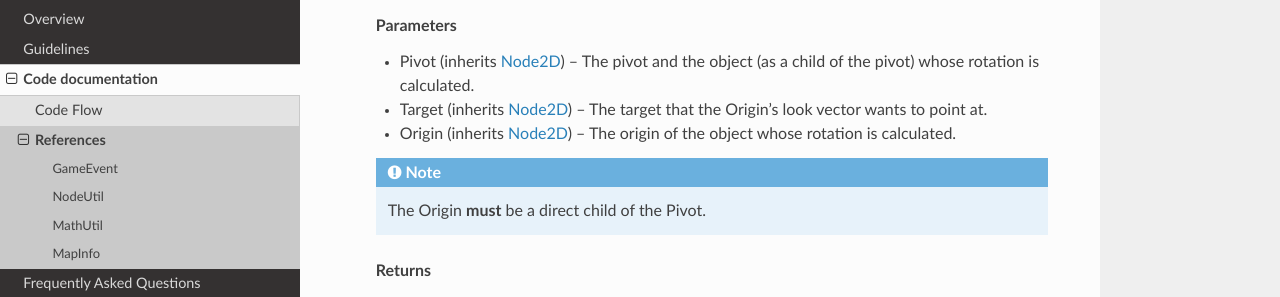
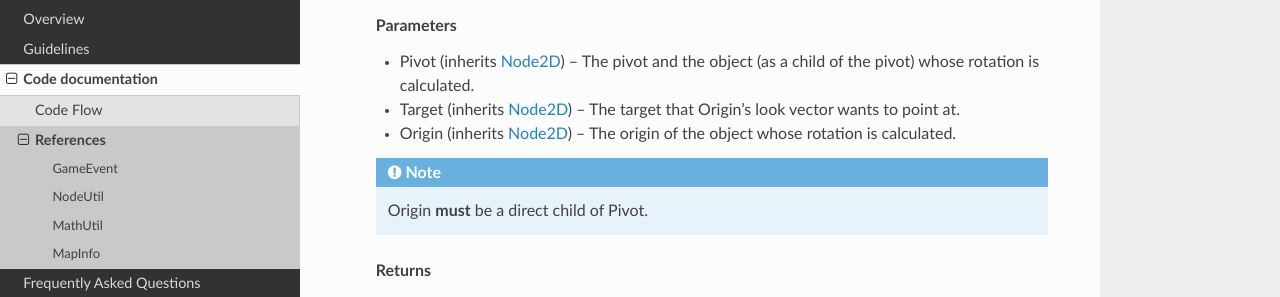
Before and after one commit to Legacy107/Everhunt, a Sphinx documentation site: the page built from docs/references.rst, in a window 1280 px wide and 900 px high, scrolled down 2198 px. Shown: the part 158-455 px from the top of the window. Built offline with Sphinx 7.4.7 and the Read the Docs theme 2.0.0, drawn with Linux system fonts in a browser that asks for light colours.

Commit message:
Resolve issues

```diff
--- a/docs/guidelines.rst
+++ b/docs/guidelines.rst
@@ -29,7 +29,7 @@
     |
     ├─── :term:`docs`
     └─── :term:`src`
-        │    :term:`main.tscn`
+        │    :term:`Main.tscn`
         │
         ├─── :term:`components`
         ├─── :term:`scenes`
@@ -77,7 +77,7 @@
     src : folder
         Containing source codes such as scripts and scenes.
 
-    main.tscn : file
+    Main.tscn : file
         The master scene. In charge of switching between different scenes.
 
     components : folder
--- a/docs/references.rst
+++ b/docs/references.rst
@@ -126,13 +126,13 @@
             - Pivot (inherits `Node2D <https://docs.godotengine.org/en/stable/classes/class_node2d.html>`_) –
               The pivot and the object (as a child of the pivot) whose rotation is calculated.
             - Target (inherits `Node2D <https://docs.godotengine.org/en/stable/classes/class_node2d.html>`_) –
-              The target that the Origin's look vector wants to point at.
+              The target that Origin's look vector wants to point at.
             - Origin (inherits `Node2D <https://docs.godotengine.org/en/stable/classes/class_node2d.html>`_) –
               The origin of the object whose rotation is calculated.
 
             .. note::
 
-              The Origin **must** be a direct child of the Pivot.
+              Origin **must** be a direct child of Pivot.
 
             **Returns**
 
```
